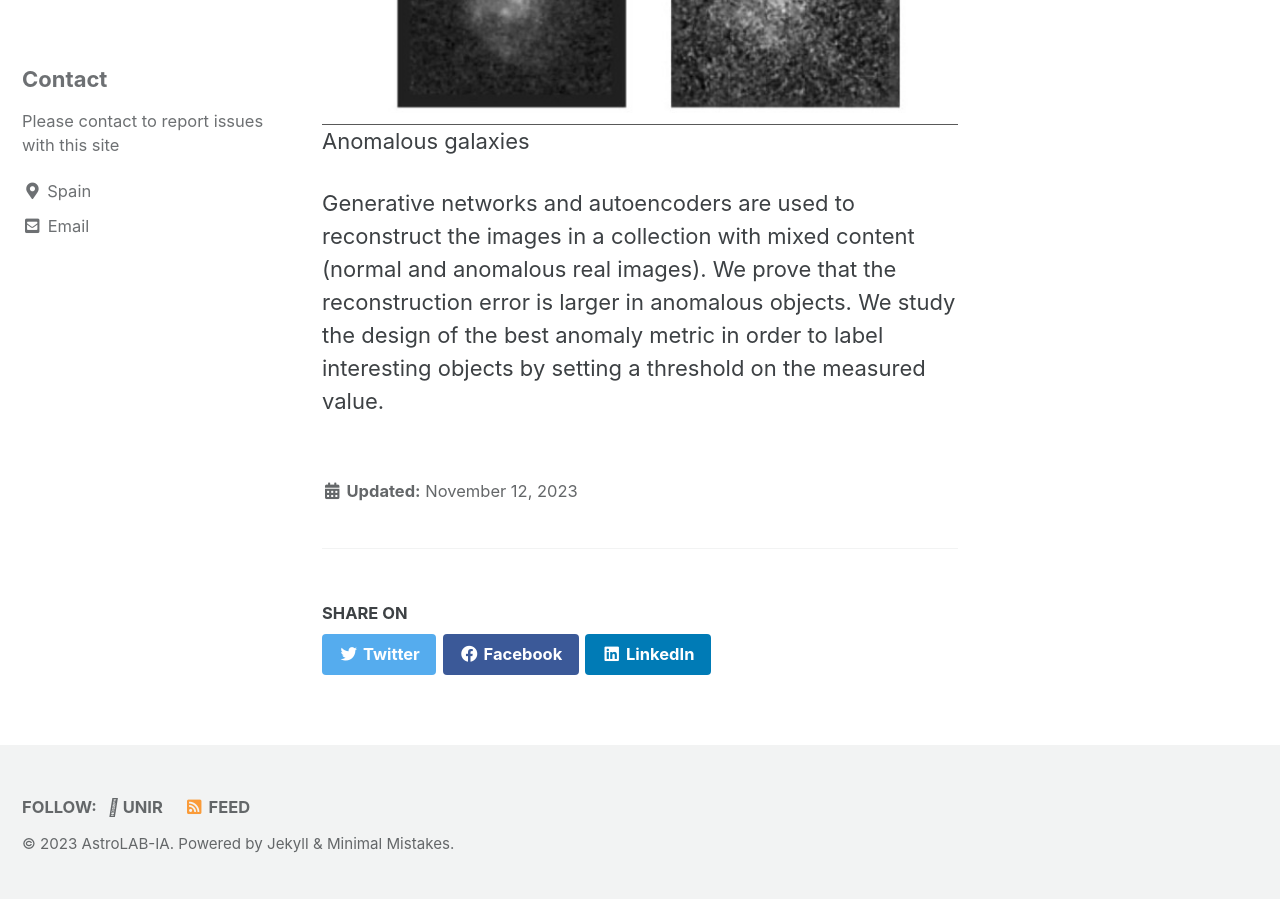
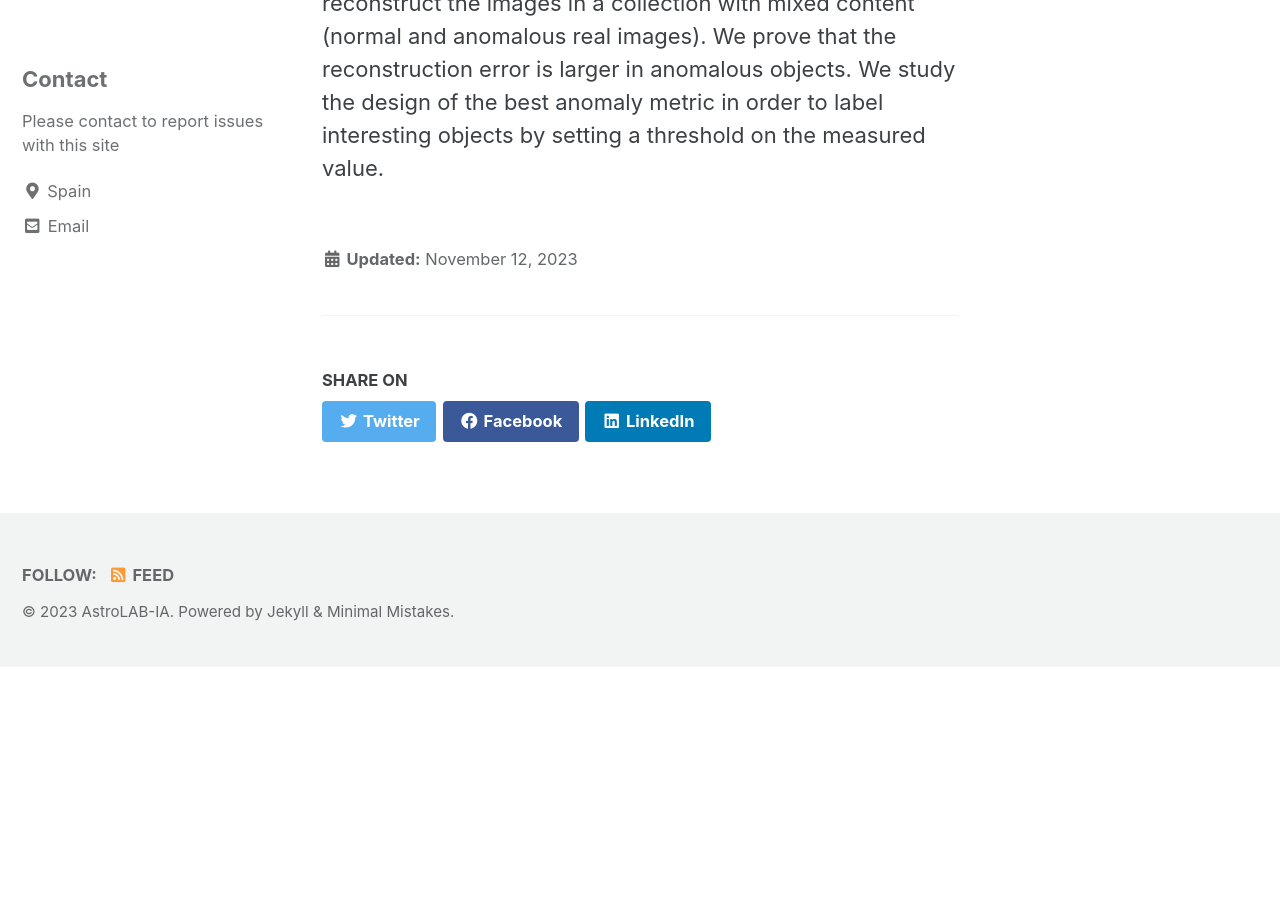
Before and after one commit to UNIR-ASTRO-IA/UNIR-ASTRO-IA.github.io, a Jekyll site: the page built from _pages/lines.md, in a window 1280 px wide and 900 px high, scrolled down 3533 px. Built offline with Jekyll 4.4.1, drawn with Linux system fonts in a browser that asks for light colours; cached includes are drawn as plain includes; after the commit the page ends 4200 px from its top, so only the background shows below that.

Commit message:
Small changes

```diff
--- a/_config.yml
+++ b/_config.yml
@@ -133,9 +133,6 @@ author:
 # Icons from https://fontawesome.com/
 footer:
   links:
-    - label: "UNIR"
-      icon: "fa-globe"
-      url: "https://www.unir.net/"
     - label: "Twitter"
       icon: "fab fa-fw fa-twitter-square"
       # url:
--- a/_pages/lines.md
+++ b/_pages/lines.md
@@ -23,7 +23,8 @@ Generative networks to improve S/N ratio in Venus Express VIRTIS-M images. Lower
 
 ## Anomaly detection in galaxy images using GAN and Variational Autoencoders
 
-![image-center](/assets/images/lines/anomaly_det_2.jpg){: .align-center} Normal galaxies
+![image-center](/assets/images/lines/anomaly_det_1.jpg){: .align-center} Normal galaxies
+
 ![image-center](/assets/images/lines/anomaly_det_2.jpg){: .align-center} Anomalous galaxies
 
 Generative networks and autoencoders are used to reconstruct the images in a collection with mixed content (normal and anomalous real images). We prove that the reconstruction error is larger in anomalous objects. We study the design of the best anomaly metric in order to label interesting objects by setting a threshold on the measured value.
```
